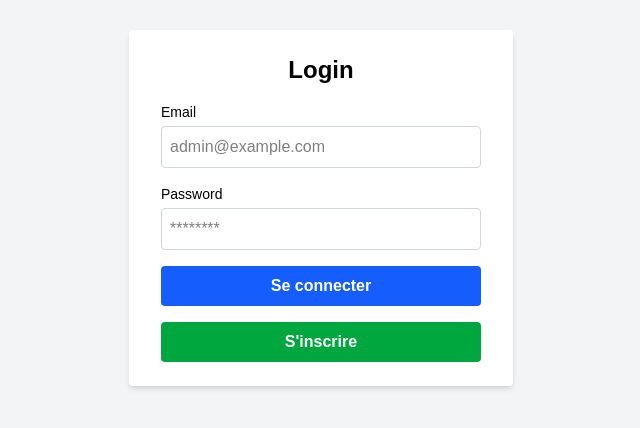
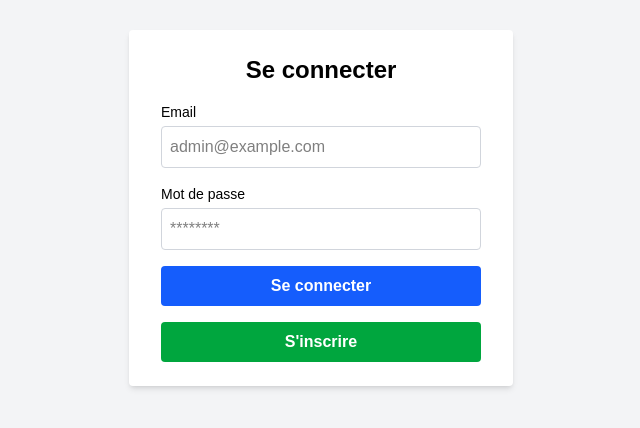
Before and after one commit to EvolOsEIP/administrator_page, a Next.js app: page /login in a window 1280 px wide. Shown: the part 192-620 px from the top of the page, without its empty margins (319-959 px from the left). Built offline with nearby package versions, Linux system fonts and the light colour scheme; no server answers.

Commit message:
[UPDATE] text moved to french

```diff
--- a/src/app/components/utils/Card.tsx
+++ b/src/app/components/utils/Card.tsx
@@ -51,7 +51,7 @@ export default function Card({ title, imageSrc, description, onClick, onDelete,
           {menuOpen && (
             <div className="absolute bottom-full right-0 mb-2 w-32 bg-white border rounded shadow-lg z-20">
               <button className="block w-full text-left px-4 py-2 text-sm hover:bg-gray-100 text-black">
-                View
+                Voir
               </button>
               {canBeDeleted && (
                 <button
@@ -63,7 +63,7 @@ export default function Card({ title, imageSrc, description, onClick, onDelete,
                 }}
                 >
                   <Trash2 className="inline mr-2 w-4" />
-                  Delete
+                  Supprimer
 
                 </button>
               )}
--- a/src/app/login/page.tsx
+++ b/src/app/login/page.tsx
@@ -61,7 +61,7 @@ const Login: React.FC = () => {
         onSubmit={handleSubmit}
         className="bg-white shadow-md rounded px-8 py-6 w-full max-w-sm space-y-4"
       >
-        <h2 className="text-2xl font-bold text-center text-black">Login</h2>
+        <h2 className="text-2xl font-bold text-center text-black">Se connecter</h2>
 
         <div>
           <label className="block text-sm font-medium text-black">Email</label>
@@ -76,7 +76,7 @@ const Login: React.FC = () => {
         </div>
 
         <div>
-          <label className="block text-sm font-medium text-black">Password</label>
+          <label className="block text-sm font-medium text-black">Mot de passe</label>
           <input
             type="password"
             required
@@ -86,7 +86,7 @@ const Login: React.FC = () => {
             placeholder="********"
           />
         </div>
-        <button onClick={(e) => {
+        <button onClick={async (e) => {
             handleSubmit(e);
           }}
           className="w-full bg-blue-600 text-white font-semibold py-2 px-4 rounded hover:bg-blue-700 transition duration-200"
--- a/src/app/modules/ModuleContent.tsx
+++ b/src/app/modules/ModuleContent.tsx
@@ -120,7 +120,7 @@ const ModuleContent = ({ onClose, moduleId, moduleName }: ModuleContentProps) =>
               className="w-full text-left flex items-center justify-center p-4 bg-gray-100 border-2 border-dashed border-blue-500 mb-2 hover:bg-gray-200 cursor-pointer"
             >
               <span className="flex items-center gap-2 text-lg font-semibold text-blue-500">
-                <CirclePlus /> Add New Course
+                <CirclePlus /> Ajouter un nouveau cours
               </span>
             </button>
             <button
@@ -130,7 +130,7 @@ const ModuleContent = ({ onClose, moduleId, moduleName }: ModuleContentProps) =>
               className="w-full text-left flex items-center justify-center p-4 bg-gray-100 border-2 border-dashed border-orange-500 mb-2 hover:bg-gray-200 cursor-pointer"
             >
               <span className="flex items-center gap-2 text-lg font-semibold text-orange-500">
-                <CirclePlus /> Add New Evaluation
+                <CirclePlus /> Ajouter une évaluation
               </span>
             </button>
           </div>
```
